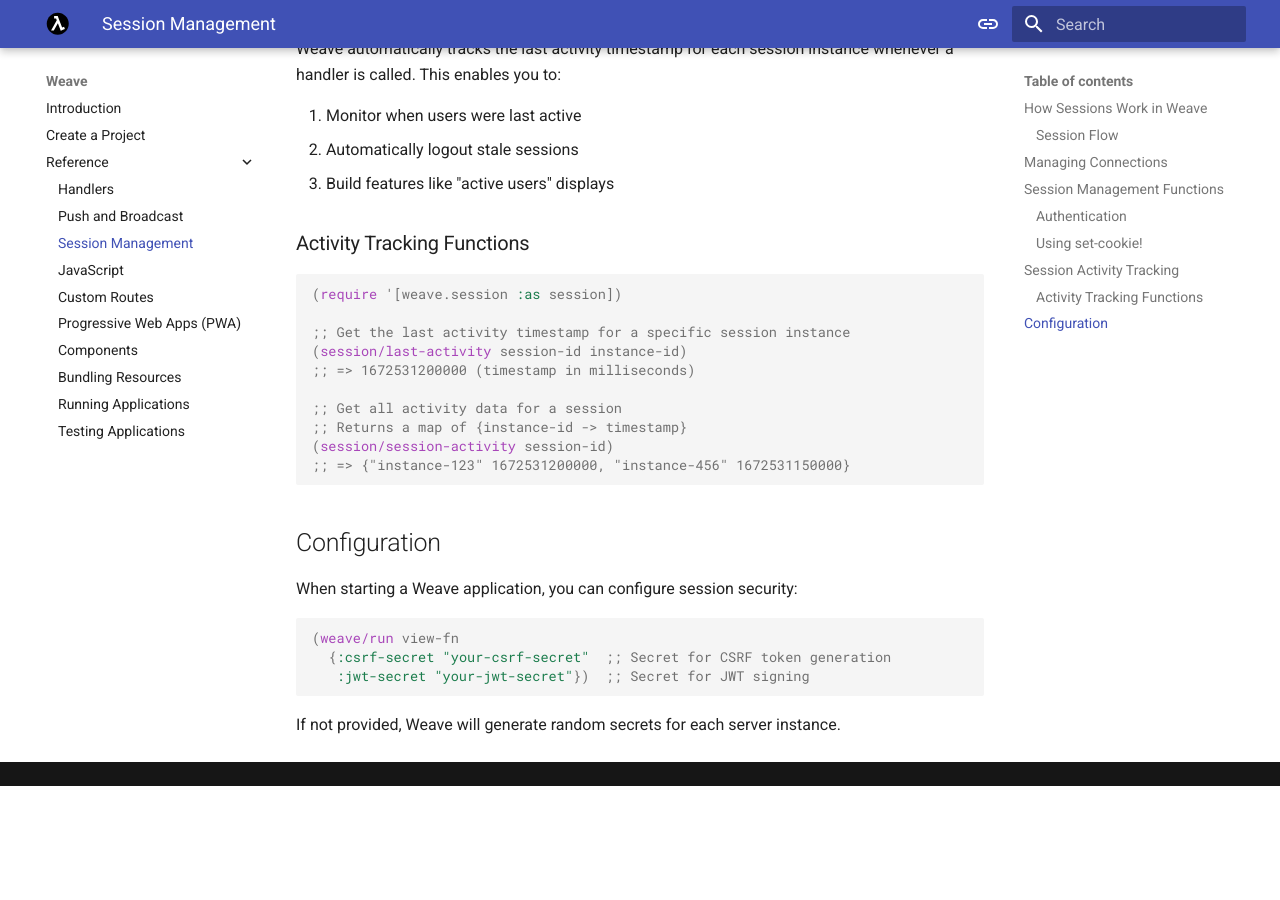
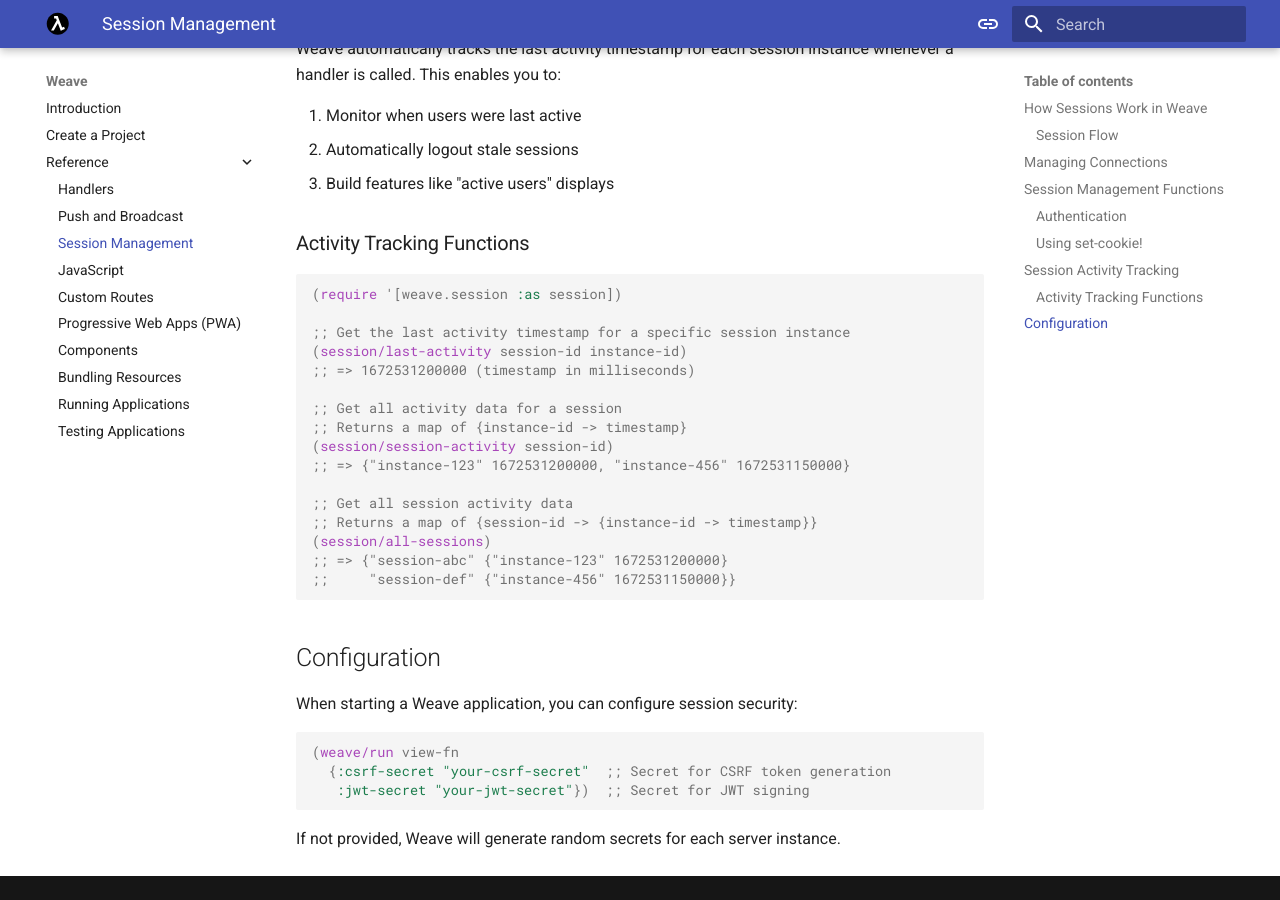
Before and after one commit to nakkaya/weave, an MkDocs documentation site: the page built from doc/docs/reference/30_session.md, in a window 1280 px wide and 900 px high, scrolled down 2025 px. Built offline with MkDocs 1.6.1 and Material for MkDocs 9.7.7, drawn with Linux system fonts in a browser that asks for light colours; before the commit the page ends 2811 px from its top, so only the background shows below that.

Commit message:
implement all-sessions

````diff
--- a/doc/docs/reference/30_session.md
+++ b/doc/docs/reference/30_session.md
@@ -100,6 +100,12 @@ session instance whenever a handler is called. This enables you to:
 ;; Returns a map of {instance-id -> timestamp}
 (session/session-activity session-id)
 ;; => {"instance-123" 1672531200000, "instance-456" 1672531150000}
+
+;; Get all session activity data
+;; Returns a map of {session-id -> {instance-id -> timestamp}}
+(session/all-sessions)
+;; => {"session-abc" {"instance-123" 1672531200000}
+;;     "session-def" {"instance-456" 1672531150000}}
 ```
 
 ## Configuration
````
Also changed, not shown: 2 other files.
